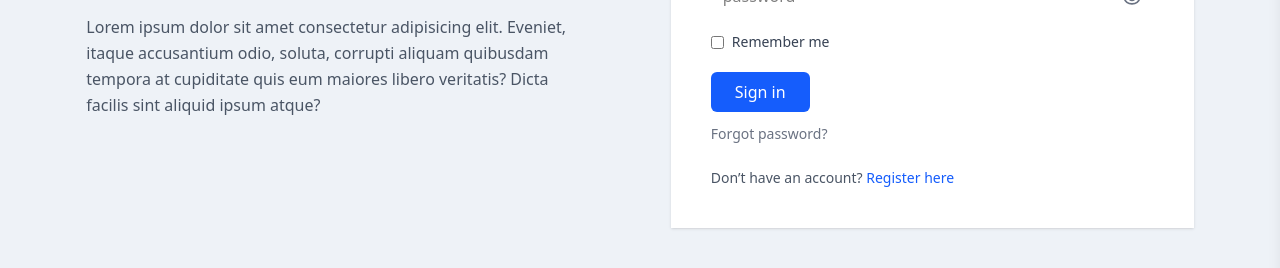
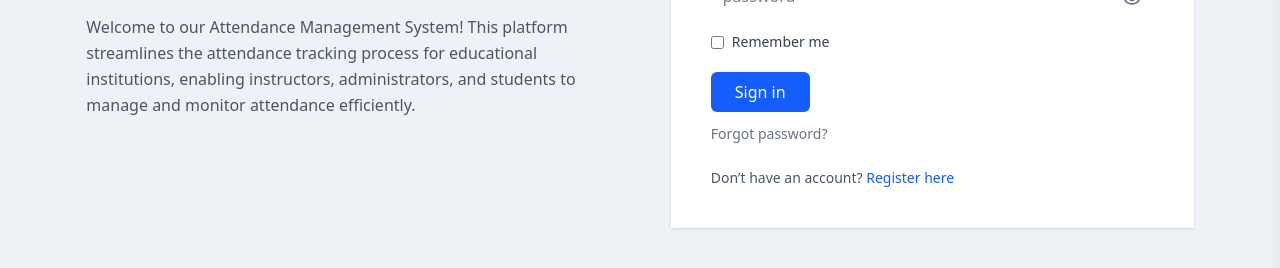
Before and after one commit to amiraelzaian/attendance-system, a website built with Vite: page index.html in a window 1280 px wide. Shown: the part 352-620 px from the top of the page. Built offline with nearby package versions, Linux system fonts and the light colour scheme; some packages are replaced by stand-ins of ours.

Commit message:
discribtion

```diff
--- a/index.html
+++ b/index.html
@@ -31,10 +31,9 @@
       </h2>
 
       <p class="mt-6 text-gray-600 max-w-[500px] leading-relaxed">
-        Lorem ipsum dolor sit amet consectetur adipisicing elit. Eveniet,
-        itaque accusantium odio, soluta, corrupti aliquam quibusdam tempora at
-        cupiditate quis eum maiores libero veritatis? Dicta facilis sint
-        aliquid ipsum atque?
+        Welcome to our Attendance Management System! This platform streamlines the attendance tracking process for
+        educational institutions, enabling instructors, administrators, and students to manage and monitor attendance
+        efficiently.
       </p>
     </div>
 
```
